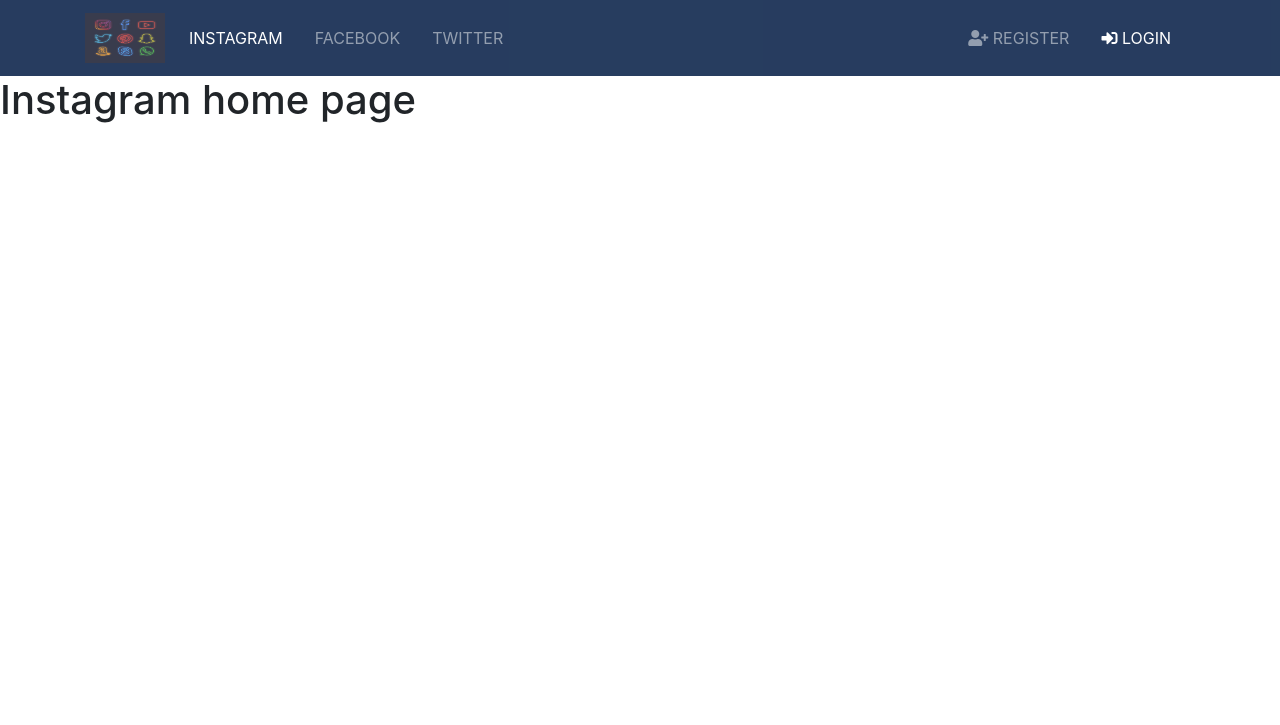
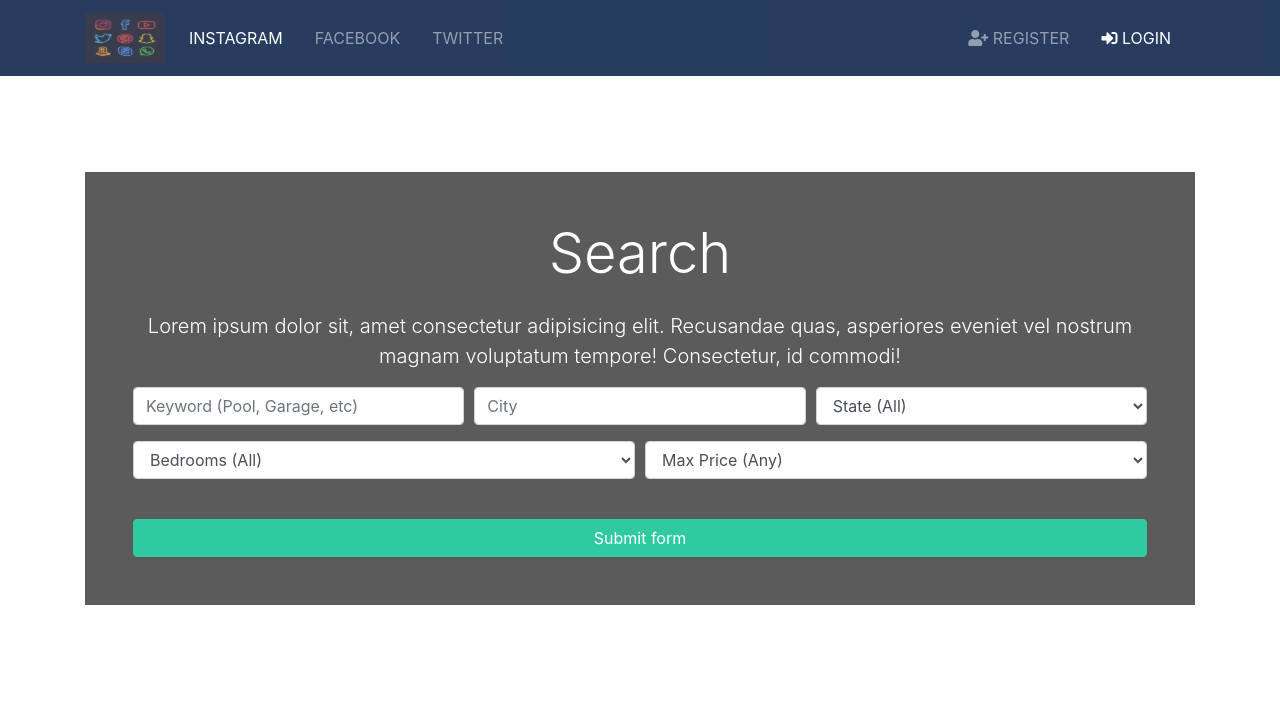
Before and after one commit to brijeshdutta1/SocialMediaFollowers, a Django app: page /instagram/ in a window 1280 px wide. Shown: the top 725 px of the page. Run offline with Django 3.2, Linux system fonts and the light colour scheme; parts of the project's set-up code (start-up, migrations or seed data) failed here and were passed over; some libraries are stand-ins or nearby versions.

Commit message:
Created Seach template to be used across the app

```diff
--- a/templates/facebook/facebook.html
+++ b/templates/facebook/facebook.html
@@ -2,5 +2,5 @@
 
 {% block content %}
 <h1> Facebokk home page</h1>
-
+{% include 'search.html'%}
 {% endblock %}
--- a/templates/instagram/instagram.html
+++ b/templates/instagram/instagram.html
@@ -1,6 +1,5 @@
 {% extends 'base.html'%}
 
 {% block content %}
-<h1> Instagram home page</h1>
-
+{% include 'search.html'%}
 {% endblock %}
--- /dev/null
+++ b/templates/search.html
@@ -0,0 +1,123 @@
+  <!-- Showcase -->
+  <section id="showcase">
+    <div class="container text-center">
+      <div class="home-search p-5">
+        <div class="overlay p-5">
+          <h1 class="display-4 mb-4">
+            Search
+          </h1>
+          <p class="lead">Lorem ipsum dolor sit, amet consectetur adipisicing elit. Recusandae quas, asperiores eveniet vel nostrum magnam
+            voluptatum tempore! Consectetur, id commodi!</p>
+          <div class="search">
+            <form action="search.html">
+              <!-- Form Row 1 -->
+              <div class="form-row">
+                <div class="col-md-4 mb-3">
+                  <label class="sr-only">Keywords</label>
+                  <input type="text" name="keywords" class="form-control" placeholder="Keyword (Pool, Garage, etc)">
+                </div>
+
+                <div class="col-md-4 mb-3">
+                  <label class="sr-only">City</label>
+                  <input type="text" name="city" class="form-control" placeholder="City">
+                </div>
+
+                <div class="col-md-4 mb-3">
+                  <label class="sr-only">State</label>
+                  <select name="state" class="form-control">
+                    <option selected="true" disabled="disabled">State (All)</option>
+                    <option value="AL">Alabama</option>
+                    <option value="AK">Alaska</option>
+                    <option value="AZ">Arizona</option>
+                    <option value="AR">Arkansas</option>
+                    <option value="CA">California</option>
+                    <option value="CO">Colorado</option>
+                    <option value="CT">Connecticut</option>
+                    <option value="DE">Delaware</option>
+                    <option value="DC">District Of Columbia</option>
+                    <option value="FL">Florida</option>
+                    <option value="GA">Georgia</option>
+                    <option value="HI">Hawaii</option>
+                    <option value="ID">Idaho</option>
+                    <option value="IL">Illinois</option>
+                    <option value="IN">Indiana</option>
+                    <option value="IA">Iowa</option>
+                    <option value="KS">Kansas</option>
+                    <option value="KY">Kentucky</option>
+                    <option value="LA">Louisiana</option>
+                    <option value="ME">Maine</option>
+                    <option value="MD">Maryland</option>
+                    <option value="MA">Massachusetts</option>
+                    <option value="MI">Michigan</option>
+                    <option value="MN">Minnesota</option>
+                    <option value="MS">Mississippi</option>
+                    <option value="MO">Missouri</option>
+                    <option value="MT">Montana</option>
+                    <option value="NE">Nebraska</option>
+                    <option value="NV">Nevada</option>
+                    <option value="NH">New Hampshire</option>
+                    <option value="NJ">New Jersey</option>
+                    <option value="NM">New Mexico</option>
+                    <option value="NY">New York</option>
+                    <option value="NC">North Carolina</option>
+                    <option value="ND">North Dakota</option>
+                    <option value="OH">Ohio</option>
+                    <option value="OK">Oklahoma</option>
+                    <option value="OR">Oregon</option>
+                    <option value="PA">Pennsylvania</option>
+                    <option value="RI">Rhode Island</option>
+                    <option value="SC">South Carolina</option>
+                    <option value="SD">South Dakota</option>
+                    <option value="TN">Tennessee</option>
+                    <option value="TX">Texas</option>
+                    <option value="UT">Utah</option>
+                    <option value="VT">Vermont</option>
+                    <option value="VA">Virginia</option>
+                    <option value="WA">Washington</option>
+                    <option value="WV">West Virginia</option>
+                    <option value="WI">Wisconsin</option>
+                    <option value="WY">Wyoming</option>
+                  </select>
+                </div>
+              </div>
+              <!-- Form Row 2 -->
+              <div class="form-row">
+                <div class="col-md-6 mb-3">
+                  <label class="sr-only">Bedrooms</label>
+                  <select name="bedrooms" class="form-control">
+                    <option selected="true" disabled="disabled">Bedrooms (All)</option>
+                    <option value="1">1</option>
+                    <option value="2">2</option>
+                    <option value="3">3</option>
+                    <option value="4">4</option>
+                    <option value="5">5</option>
+                    <option value="6">6</option>
+                    <option value="7">7</option>
+                    <option value="8">8</option>
+                    <option value="9">9</option>
+                    <option value="10">10</option>
+                  </select>
+                </div>
+                <div class="col-md-6 mb-3">
+                  <select name="price" class="form-control" id="type">
+                    <option selected="true" disabled="disabled">Max Price (Any)</option>
+                    <option value="100000">$100,000</option>
+                    <option value="200000">$200,000</option>
+                    <option value="300000">$300,000</option>
+                    <option value="400000">$400,000</option>
+                    <option value="500000">$500,000</option>
+                    <option value="600000">$600,000</option>
+                    <option value="700000">$700,000</option>
+                    <option value="800000">$800,000</option>
+                    <option value="900000">$900,000</option>
+                    <option value="1000000">$1M+</option>
+                  </select>
+                </div>
+              </div>
+              <button class="btn btn-secondary btn-block mt-4" type="submit">Submit form</button>
+            </form>
+          </div>
+        </div>
+      </div>
+    </div>
+  </section>
--- a/templates/twitter/twitter.html
+++ b/templates/twitter/twitter.html
@@ -2,5 +2,5 @@
 
 {% block content %}
 <h1> Twitter home page</h1>
-
+{% include 'search.html'%}
 {% endblock %}
```
